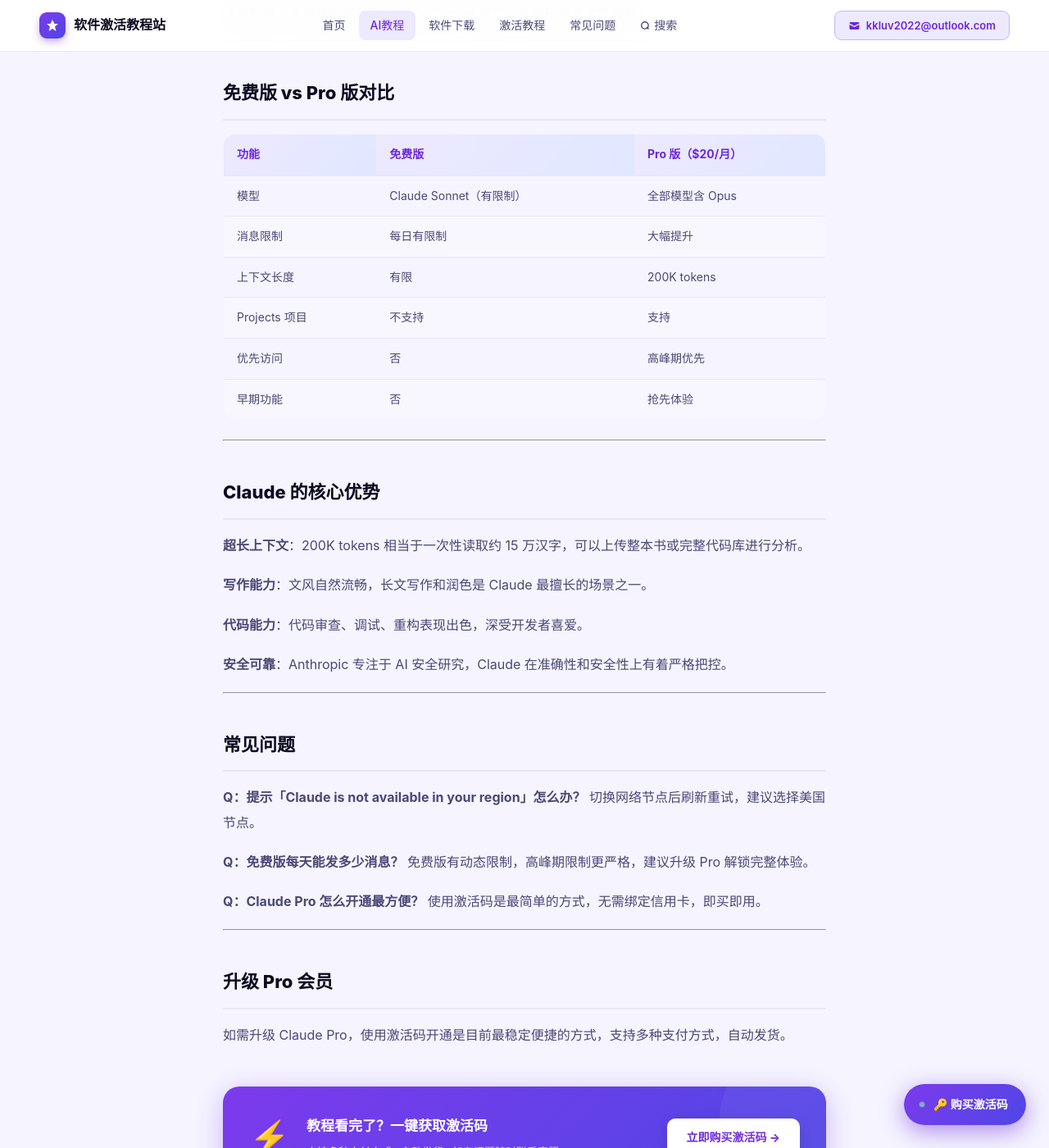
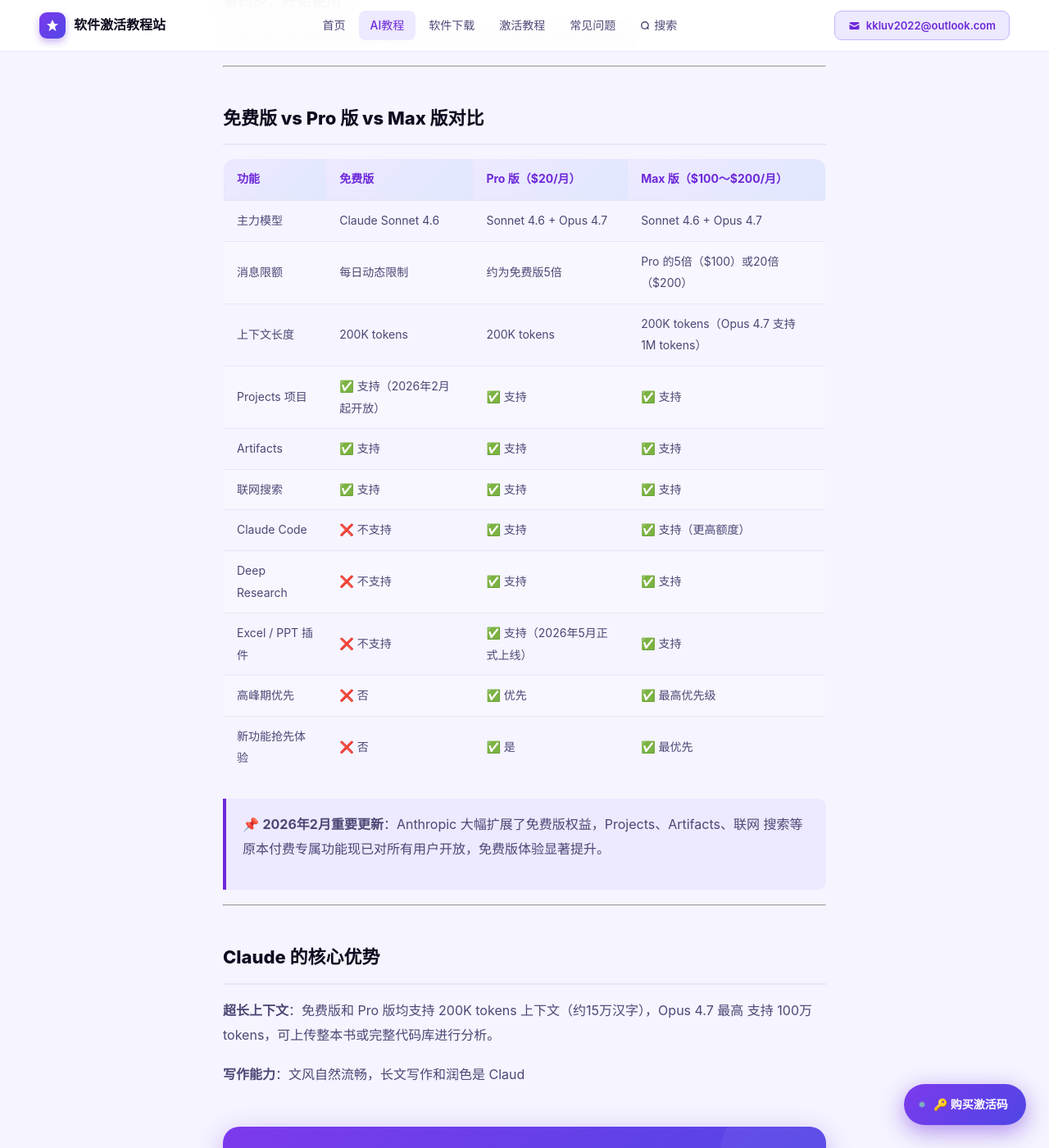
Before and after one commit to leo11hang/Kilian.github.io, a Jekyll site: the page built from _posts/2025-03-28-Claude Sign up.md, in a window 1280 px wide and 1400 px high, scrolled down 2097 px. Shown: the whole window at 82% size. Built offline with Jekyll 4.4.1, drawn with Linux system fonts in a browser that asks for light colours; a script that is not in the unit is left out; some of the changed text lies outside the part shown.

Commit message:
Update 2025-03-28-Claude Sign up.md

```diff
--- a/_posts/2025-03-28-Claude Sign up.md
+++ b/_posts/2025-03-28-Claude Sign up.md
@@ -1,7 +1,7 @@
 ---
 layout: post
 title: "Claude 注册教程：Anthropic AI 账号注册完整指南"
-date: 2026-04-06 11:00:00 +0800
+date: 2026-05-20 11:00:00 +0800
 categories: tutorial
 tags: [Claude, Anthropic, 注册教程, Claude Pro]
 excerpt: "详细介绍 Claude 账号注册流程，包括网络环境配置、邮箱注册、手机验证及 Pro 会员开通方法。"
@@ -11,15 +11,15 @@
 
 ## Claude 是什么？
 
-Claude 是 Anthropic 开发的 AI 助手，以超强的长文本理解能力和安全性著称，在写作、代码、分析等任务上表现优异，是目前最受欢迎的 ChatGPT 替代品之一。
-
-
+Claude 是 Anthropic 开发的 AI 助手，以超强的长文本理解能力和安全性著称，在写作、代码、
+分析等任务上表现优异，是目前最受欢迎的 ChatGPT 替代品之一。2026年已更新至 Claude 4 系列，
+旗舰模型 Opus 4.7 在代码生成（SWE-bench 评分87.6%）等核心任务上处于行业领先水平。
 
 ---
 
 ## 注册前的准备
 
-- **稳定的网络环境**：需要全程保持连接
+- **稳定的网络环境**：需要全程保持连接，建议使用美国节点
 - **海外邮箱**：推荐 Gmail 或 Outlook
 - **手机号**：用于接收验证码
 
@@ -44,52 +44,38 @@
 ### 第三步：手机号验证
 
 输入手机号接收验证码，填写完成后进入主界面。
-如果自己过不去手机验证，可找客服用虚拟卡接码通过手机验证（免费服务）。
+如果国内手机号无法通过验证，可使用虚拟号码接码平台完成这一步。
 
 ### 第四步：开始使用
 
-注册完成，免费版即可使用 Claude Sonnet 模型，有每日消息次数限制。
+注册完成，免费版即可使用 Claude Sonnet 4.6，含每日动态消息限额。
 
 ---
 
-## 免费版 vs Pro 版对比
+## 免费版 vs Pro 版 vs Max 版对比
 
-| 功能 | 免费版 | Pro 版（$20/月）|
-|------|--------|-----------------|
-| 模型 | Claude Sonnet（有限制）| 全部模型含 Opus |
-| 消息限制 | 每日有限制 | 大幅提升 |
-| 上下文长度 | 有限 | 200K tokens |
-| Projects 项目 | 不支持 | 支持 |
-| 优先访问 | 否 | 高峰期优先 |
-| 早期功能 | 否 | 抢先体验 |
+| 功能 | 免费版 | Pro 版（$20/月）| Max 版（$100～$200/月）|
+|------|--------|-----------------|----------------------|
+| 主力模型 | Claude Sonnet 4.6 | Sonnet 4.6 + Opus 4.7 | Sonnet 4.6 + Opus 4.7 |
+| 消息限额 | 每日动态限制 | 约为免费版5倍 | Pro 的5倍（$100）或20倍（$200）|
+| 上下文长度 | 200K tokens | 200K tokens | 200K tokens（Opus 4.7 支持 1M tokens）|
+| Projects 项目 | ✅ 支持（2026年2月起开放）| ✅ 支持 | ✅ 支持 |
+| Artifacts | ✅ 支持 | ✅ 支持 | ✅ 支持 |
+| 联网搜索 | ✅ 支持 | ✅ 支持 | ✅ 支持 |
+| Claude Code | ❌ 不支持 | ✅ 支持 | ✅ 支持（更高额度）|
+| Deep Research | ❌ 不支持 | ✅ 支持 | ✅ 支持 |
+| Excel / PPT 插件 | ❌ 不支持 | ✅ 支持（2026年5月正式上线）| ✅ 支持 |
+| 高峰期优先 | ❌ 否 | ✅ 优先 | ✅ 最高优先级 |
+| 新功能抢先体验 | ❌ 否 | ✅ 是 | ✅ 最优先 |
+
+> 📌 **2026年2月重要更新**：Anthropic 大幅扩展了免费版权益，Projects、Artifacts、联网
+> 搜索等原本付费专属功能现已对所有用户开放，免费版体验显著提升。
 
 ---
 
 ## Claude 的核心优势
 
-**超长上下文**：200K tokens 相当于一次性读取约 15 万汉字，可以上传整本书或完整代码库进行分析。
+**超长上下文**：免费版和 Pro 版均支持 200K tokens 上下文（约15万汉字），Opus 4.7 最高
+支持 100万 tokens，可上传整本书或完整代码库进行分析。
 
-**写作能力**：文风自然流畅，长文写作和润色是 Claude 最擅长的场景之一。
-
-**代码能力**：代码审查、调试、重构表现出色，深受开发者喜爱。
-
-**安全可靠**：Anthropic 专注于 AI 安全研究，Claude 在准确性和安全性上有着严格把控。
-
----
-
-## 常见问题
-
-**Q：提示「Claude is not available in your region」怎么办？**
-切换网络节点后刷新重试，建议选择美国节点。
-
-**Q：免费版每天能发多少消息？**
-免费版有动态限制，高峰期限制更严格，建议升级 Pro 解锁完整体验。
-
-**Q：Claude Pro 怎么开通最方便？**
-使用激活码是最简单的方式，无需绑定信用卡，即买即用。
-
----
-
-## 升级 Pro 会员
-
-如需升级 Claude Pro，使用激活码开通是目前最稳定便捷的方式，支持多种支付方式，自动发货。
+**写作能力**：文风自然流畅，长文写作和润色是 Claud
```
